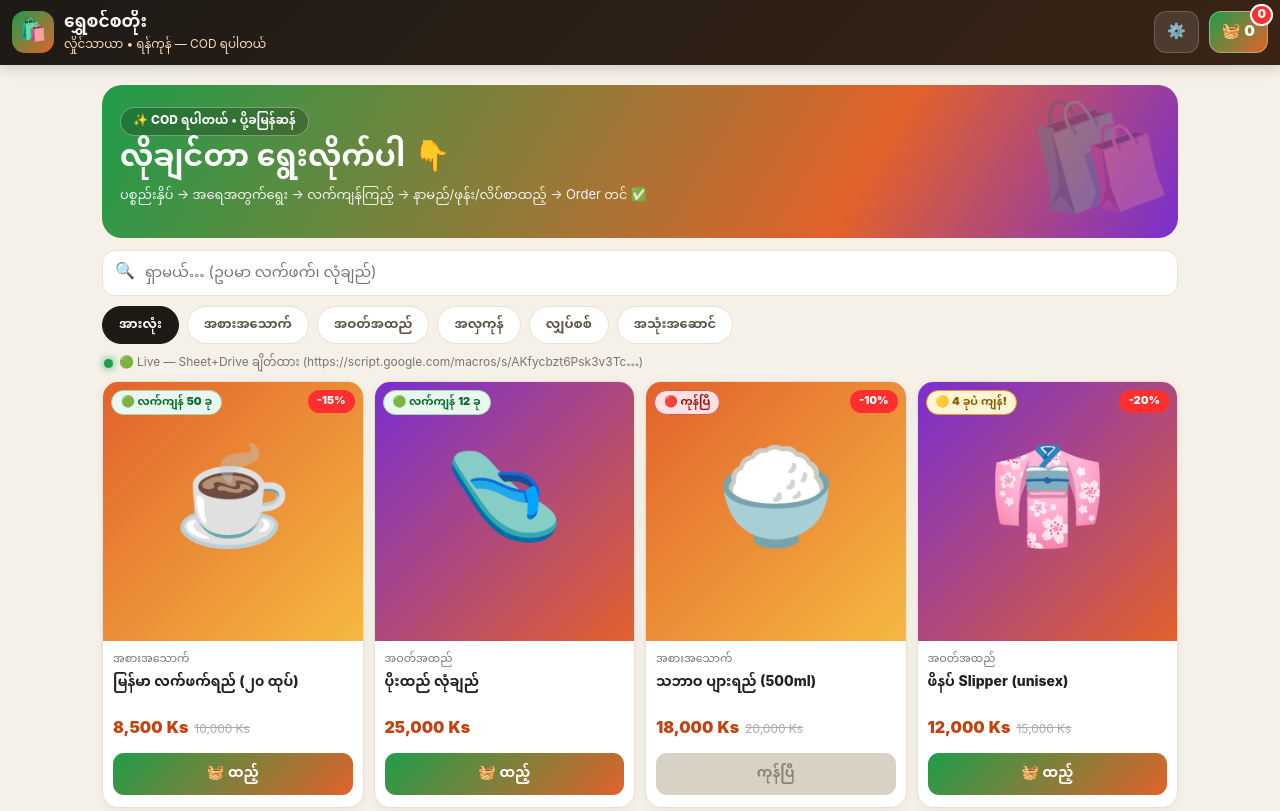
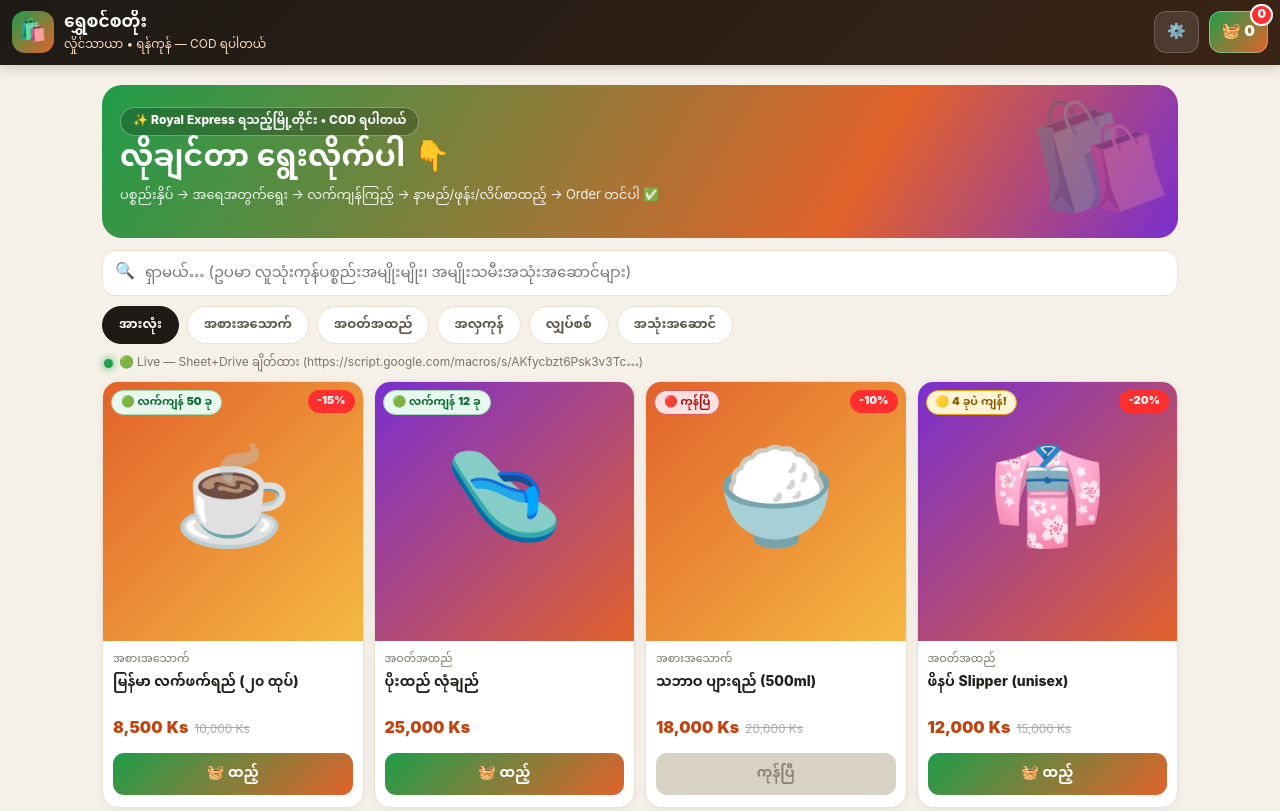
Before and after one commit to Komichael18/MyShop, a plain HTML site: page index.html in a window 1280 px wide. Shown: the top 811 px of the page. Drawn offline with Linux system fonts and the light colour scheme; no server answers.

Commit message:
Update index.html

```diff
--- a/index.html
+++ b/index.html
@@ -130,18 +130,18 @@ footer{max-width:1100px;margin:0 auto;padding:0 12px 30px;color:var(--mut);font-
 <body>
 <header class="top">
   <div class="logo">🛍️</div>
-  <div class="brandBlock"><div class="brand" id="shopNameEl">ရွှေစင်စတိုး</div><div class="sub" id="shopTagEl">လှိုင်သာယာ • ရန်ကုန်</div></div>
+  <div class="brandBlock"><div class="brand" id="shopNameEl">RainbowMayOnlineMarket</div><div class="sub" id="shopTagEl">• ရန်ကုန်</div></div>
   <button class="hBtn" id="settingsBtn" aria-label="Settings">⚙️</button>
   <button class="hBtn cart" id="cartBtn" aria-label="Cart">🧺 <span id="cartCountEl">0</span><span class="badge" id="cartBadgeEl" hidden>0</span></button>
 </header>
 <div class="wrap" id="shopView">
   <div class="hero">
-    <span class="pill" id="heroPillEl">✨ COD ရပါတယ် • ပို့ခမြန်ဆန်</span>
+    <span class="pill" id="heroPillEl">✨ Royal Express ရသည့်မြို့တိုင်း  • COD ရပါတယ်</span>
     <h1 id="heroTitleEl">လိုချင်တာ ရွေးလိုက်ပါ 👇</h1>
-    <p>ပစ္စည်းနှိပ် → အရေအတွက်ရွေး → လက်ကျန်ကြည့် → နာမည်/ဖုန်း/လိပ်စာထည့် → Order တင် ✅</p>
+    <p>ပစ္စည်းနှိပ် → အရေအတွက်ရွေး → လက်ကျန်ကြည့် → နာမည်/ဖုန်း/လိပ်စာထည့် → Order တင်ပါ ✅</p>
   </div>
   <div class="toolbar">
-    <div class="search">🔍<input id="searchInput" placeholder="ရှာမယ်… (ဥပမာ လက်ဖက်၊ လုံချည်)"></div>
+    <div class="search">🔍<input id="searchInput" placeholder="ရှာမယ်… (ဥပမာ လူသုံးကုန်ပစ္စည်းအမျိုးမျိုး၊ အမျိုးသမီးအသုံးအဆောင်များ)"></div>
   </div>
   <div class="cats" id="catsCtn"></div>
   <div class="conn"><span class="dot demo" id="connDotEl"></span><span id="connTextEl">Demo mode — GAS မချိတ်ရသေးပါ</span></div>
```
